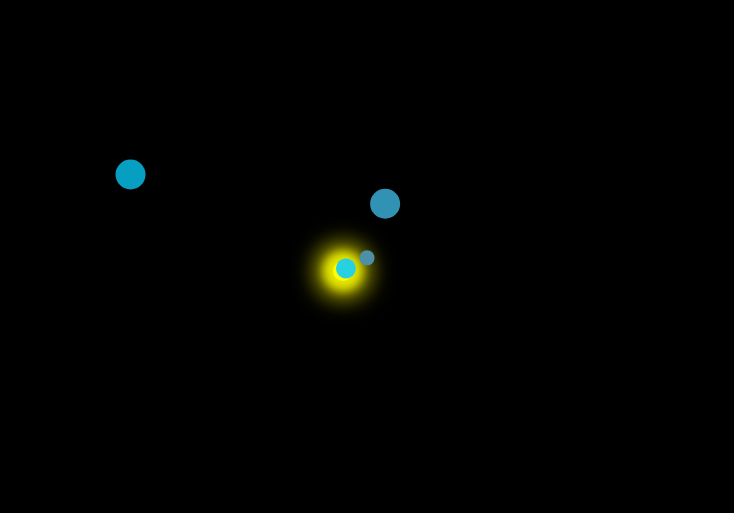
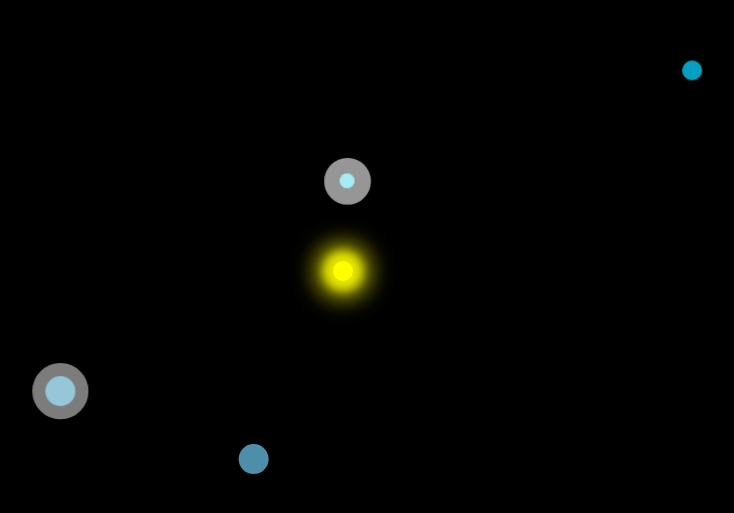
Before and after one commit to Joshlucpoll/orbital-resonance, a Next.js app: page / in a window 1280 px wide. Shown: the part 129-642 px from the top of the page, without its empty margins (297-1031 px from the left). Built offline with nearby package versions, Linux system fonts and the light colour scheme.

Commit message:
Added planet sync indicator (kinda broken)

```diff
--- a/pages/index.js
+++ b/pages/index.js
@@ -22,6 +22,7 @@ export default function Home() {
 class SolarSystem extends React.Component {
   state = {
     planets: [],
+    planetsCross: [],
     orbitalRatios: [1, 2, 3, 6],
     isMenuOpen: false,
     width: 0,
@@ -39,21 +40,35 @@ class SolarSystem extends React.Component {
       height: window.innerHeight / 2,
     });
 
+    this.generateRandomPlanets(this.state.orbitalRatios, () =>
+      this.updatePlanetsPositions(
+        this.state.planets.map((planet) => planet.angle)
+      )
+    );
+  }
+
+  componentWillUnmount() {
+    this.setState({
+      isMounted: false,
+    });
+  }
+
+  generateRandomPlanets(orbitalRatios, callback) {
     const genRanHex = (size) =>
       [...Array(size)]
         .map(() => Math.floor(Math.random() * 16).toString(16))
         .join("");
 
     let newPlanets = [];
-    for (let ratio of this.state.orbitalRatios) {
+    for (let ratio of orbitalRatios) {
       let radius = Array.from(
-        { length: this.state.orbitalRatios.length },
+        { length: orbitalRatios.length },
         (_, i) => i + 1
       ).map(
         (num) =>
-          (num / this.state.orbitalRatios.length) *
+          (num / orbitalRatios.length) *
           Math.min(window.innerWidth / 2, window.innerHeight / 2)
-      )[this.state.orbitalRatios.indexOf(ratio)];
+      )[orbitalRatios.indexOf(ratio)];
 
       newPlanets.push(
         new Planet(
@@ -69,28 +84,44 @@ class SolarSystem extends React.Component {
     this.setState(
       {
         planets: newPlanets,
+        planetsCross: Array.from(
+          { length: newPlanets.length },
+          (_, i) => false
+        ),
       },
-      () => this.updatePlanetsPositions()
+      callback
     );
   }
 
-  componentWillUnmount() {
-    this.setState({
-      isMounted: false,
-    });
+  endAnimation(i) {
+    let newPlanetsCross = this.state.planetsCross;
+    newPlanetsCross[i] = false;
+    this.setState({ planetsCross: newPlanetsCross });
   }
 
-  updatePlanetsPositions() {
+  updatePlanetsPositions(previousAngles) {
     let newPlanets = [];
+    let newPlanetsCross = [...previousAngles.map((i) => false)];
     for (let planet of this.state.planets) {
       newPlanets.push(planet.updatePosition(0.05));
+
+      for (let previousAngle of previousAngles) {
+        if (
+          previousAngle < planet.angle &&
+          previousAngles.indexOf(previousAngle) !=
+            this.state.planets.indexOf(planet)
+        ) {
+          newPlanetsCross[this.state.planets.indexOf(planet)] = true;
+          // newPlanetsCross[previousAngles.indexOf(previousAngle)] = true;
+        }
+      }
     }
 
-    this.setState({ planets: newPlanets });
+    this.setState({ planets: newPlanets, planetsCross: newPlanetsCross });
 
     if (this.state.isMounted) {
       setTimeout(() => {
-        this.updatePlanetsPositions();
+        this.updatePlanetsPositions(newPlanets.map((planet) => planet.angle));
       }, 1);
     }
   }
@@ -130,8 +161,8 @@ class SolarSystem extends React.Component {
         }}
         transition={{
           type: "spring",
-          damping: 50,
-          mass: 3,
+          damping: 5,
+          mass: 0.1,
         }}
         style={{
           height: planet.size,
@@ -139,7 +170,15 @@ class SolarSystem extends React.Component {
           borderRadius: planet.size,
           backgroundColor: planet.colour,
         }}
-      ></motion.div>
+      >
+        <div
+          className={
+            this.state.planetsCross[this.state.planets.indexOf(planet)]
+              ? `${styles.innerPlanet} ${styles.ding}`
+              : styles.innerPlanet
+          }
+        ></div>
+      </motion.div>
     );
   }
 }
--- a/styles/Home.module.css
+++ b/styles/Home.module.css
@@ -5,6 +5,32 @@
 
 .planet {
   position: absolute;
+  display: flex;
+  justify-content: center;
+  align-items: center;
+}
+
+.innerPlanet {
+  position: relative;
+  height: 10px;
+  width: 10px;
+  border-radius: 10px;
+  border: 5px solid white;
+  opacity: 0;
+}
+
+.ding {
+  animation: ding-keyframes 1s;
+}
+@keyframes ding-keyframes {
+  from {
+    opacity: 1;
+    transform: scale(1);
+  }
+  to {
+    opacity: 0;
+    transform: scale(10);
+  }
 }
 
 .sun {
@@ -19,4 +45,5 @@
   top: 50%;
   left: 50%;
   transform: translate(-50%, -50%);
+  z-index: 999;
 }
```
